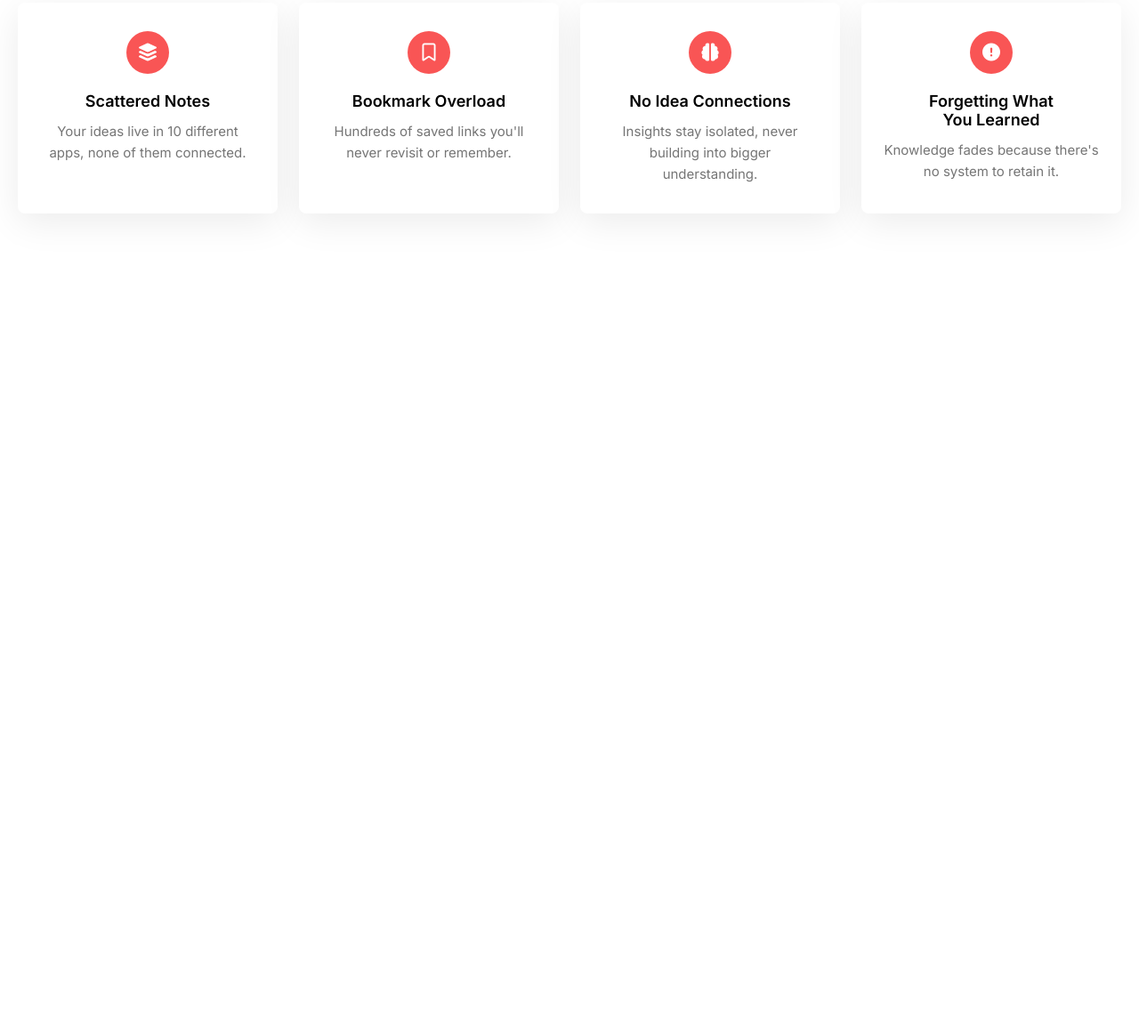
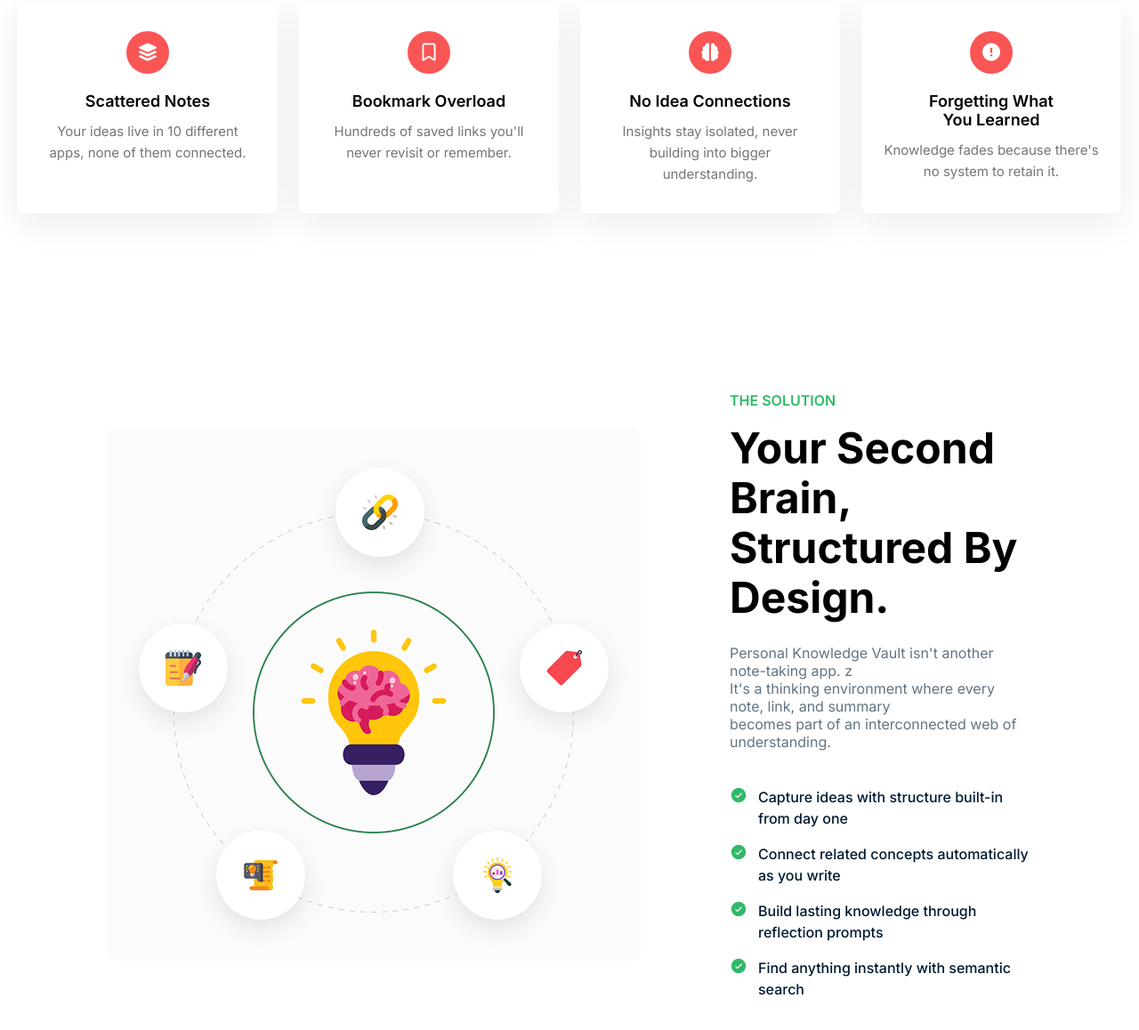
Before and after one commit to nafishaider/module_6_assignment_1, a plain HTML site: page index.html in a window 1280 px wide. Shown: the part 971-2129 px from the top of the page at 89% size. Before the commit the page ends 1291 px from the top, so only its background shows below. Drawn offline with Linux system fonts and the light colour scheme.

Commit message:
designed the brain section as per figma

```diff
--- a/index.html
+++ b/index.html
@@ -84,6 +84,27 @@
             </div>
 
     </section>
+    <section id="brain">
+        <div class="brain-container">
+
+            <div class="brain-image">
+                <img src="assets/knowledge.png" alt="">
+            </div>
+            <div class="brain-content">
+                <p class="message">THE SOLUTION</p>
+                <h1 class="title">Your Second Brain,<br> Structured By Design.</h1>
+                <p>Personal Knowledge Vault isn't another note-taking app. z <br> It's a thinking environment where every note, link, and summary <br> becomes part of an interconnected web of understanding.</p>
+                <ul class="brain-list">
+                    <li><img src="assets/CheckCircle.png" alt="">Capture ideas with structure built-in from day one</li>
+                    <li><img src="assets/CheckCircle.png" alt="">Connect related concepts automatically as you write</li>
+                    <li><img src="assets/CheckCircle.png" alt="">Build lasting knowledge through reflection prompts</li>
+                    <li><img src="assets/CheckCircle.png" alt="">Find anything instantly with semantic search</li>
+                </ul>
+
+            </div>
+
+        </div>
+    </section>
 
 </body>
 </html>
--- a/style.css
+++ b/style.css
@@ -12,6 +12,8 @@
 }
 
 /* shared styles */
+
+
 .btn{
     width: 164px;
     height: 44px;
@@ -203,3 +205,61 @@ nav .menu a{
     line-height: 24px;
     color: #757575;
 }
+
+#brain{
+    width: 100%;
+    height: 840px;
+    padding: 120px 120px;
+    background-color: #FFFFFF;
+}
+
+.brain-container{
+    max-width: 1360px;
+    margin: 0 auto;
+    display: flex;
+    align-items: center;
+    gap: 100px;
+}
+
+.brain-content{
+    flex: 1;
+}
+
+.brain-content .message{
+    font-size: 16px;
+    font-weight: 600;
+    margin-bottom: 16px;
+    color: #30B868
+}
+
+.brain-content .title{
+    font-size: 48px;
+    font-weight: 700;
+    line-height: 56px;
+    margin-bottom: 24px;
+}
+
+.brain-content p{
+    font-size: 16px;
+    line-height: 20px;
+    font-weight: 400;
+    color: #627382;
+    margin-bottom: 40px;
+}
+
+.brain-list{
+    list-style: none;
+    display: flex;
+    flex-direction: column;
+    gap: 16px;
+}
+
+.brain-list li{
+    display: flex;
+    align-items: flex-start;
+    gap: 12px;
+    font-size: 16px;
+    font-weight: 500;
+    color: #001931;
+    line-height: 24px;
+}
```
